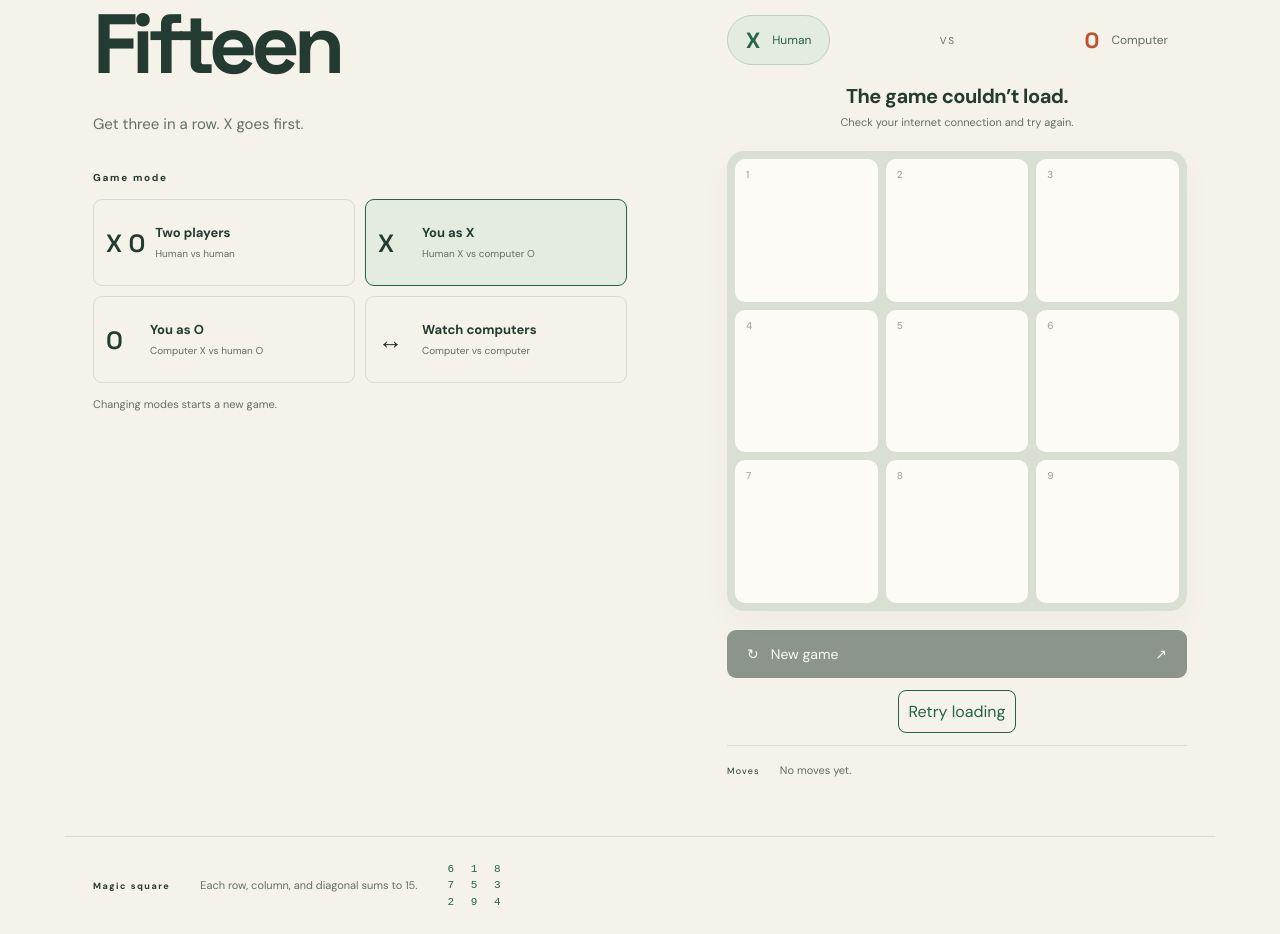
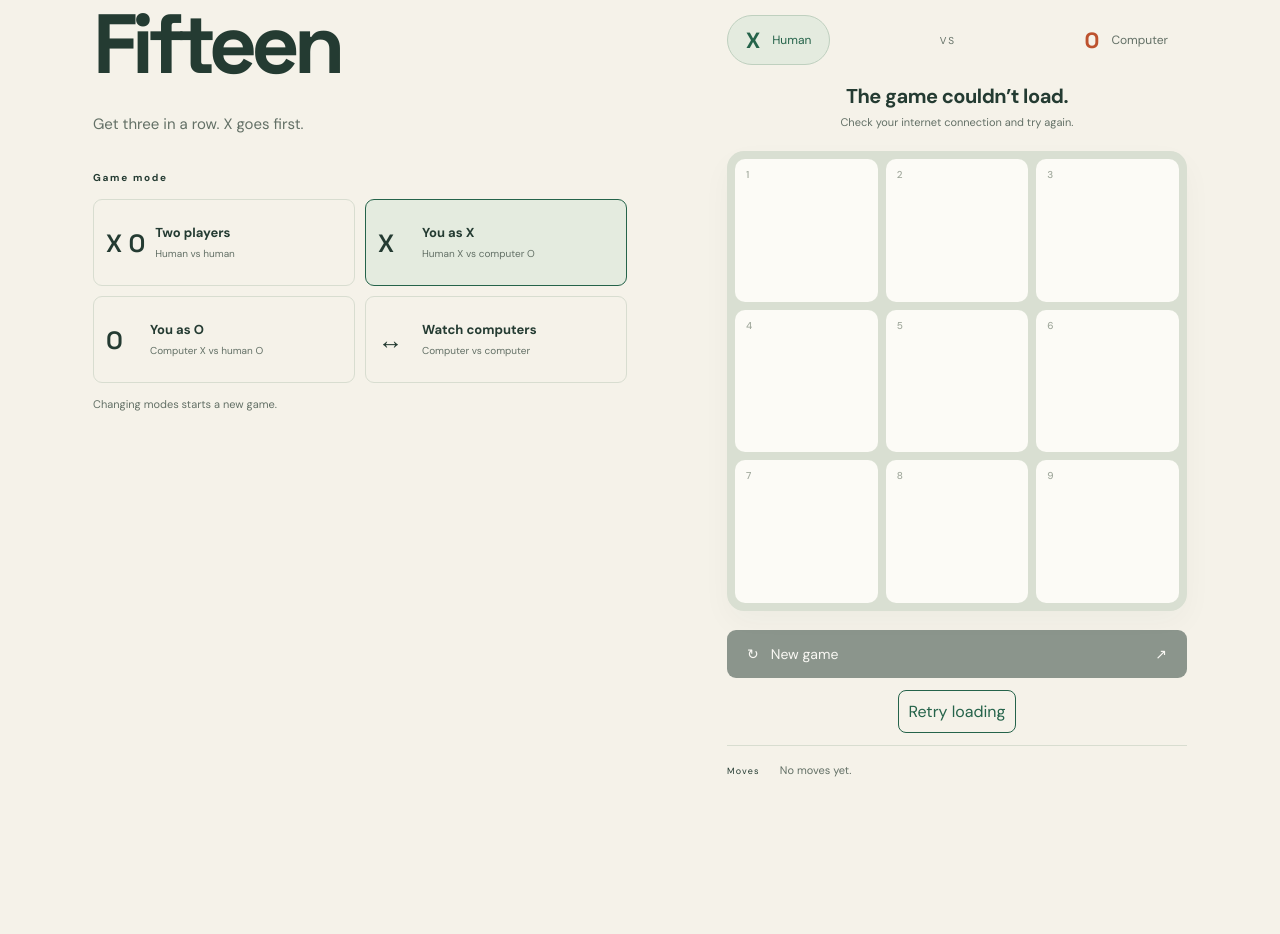
Before and after one commit to Etothetaui/Fifteen, a plain HTML site: page index.html in a window 1280 px wide. Shown: the part 187-1121 px from the top of the page. After the commit the page ends 1023 px from the top, so only its background shows below. Drawn offline with Linux system fonts and the light colour scheme.

Commit message:
Remove magic-square explanation from game UI
Complete the v0.0.3-dev interface cleanup without changing the version.

```diff
--- a/index.html
+++ b/index.html
@@ -33,7 +33,6 @@
       <div class="moves"><span>Moves</span><p id="history">No moves yet.</p></div>
     </section>
   </main>
-  <footer><span>Magic square</span><p>Each row, column, and diagonal sums to 15.</p><span class="footer-mark">6 1 8<br>7 5 3<br>2 9 4</span></footer>
   <noscript>This game needs JavaScript enabled to run Python in your browser.</noscript>
 </body>
 </html>
```
Also changed, not shown: 1 other file.
